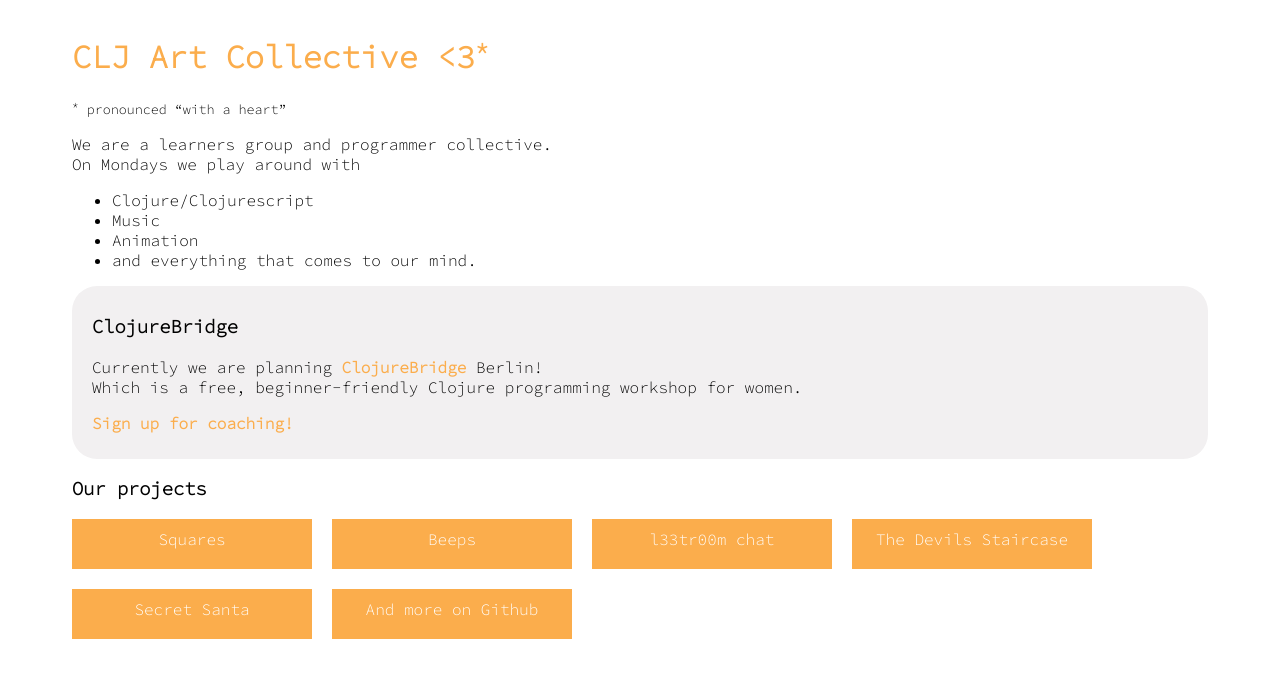
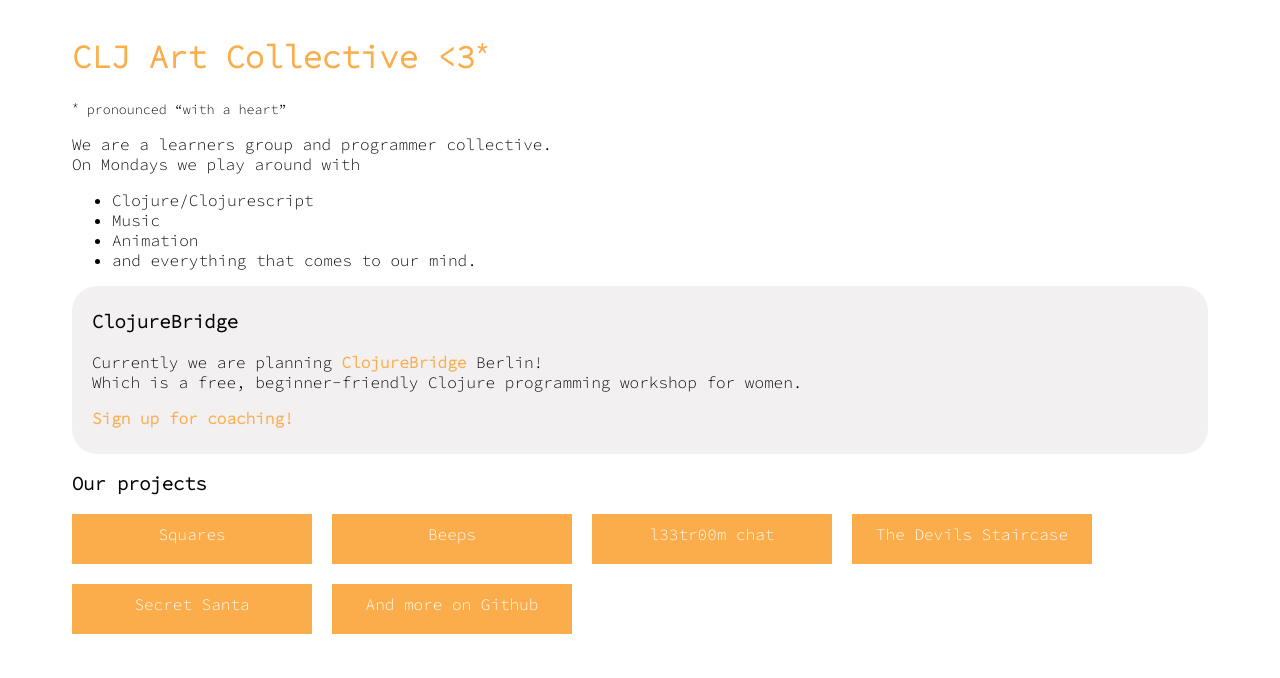
Before and after one commit to cljart/cljart.github.io, a Jekyll site: the page built from index.md, in a window 1280 px wide. Shown: the top 678 px of the page. Built offline with Jekyll 4.4.1, drawn with Linux system fonts in a browser that asks for light colours.

Commit message:
Adjust padding

```diff
--- a/public/css/stylesheet.css
+++ b/public/css/stylesheet.css
@@ -61,6 +61,6 @@
 
 .box {
   background-color: #F2F0F1;
-  padding: 10 20 10 20;
+  padding: 5 20 10 20;
   border-radius: 25px;
 }
```
Also changed, not shown: 1 other file.
